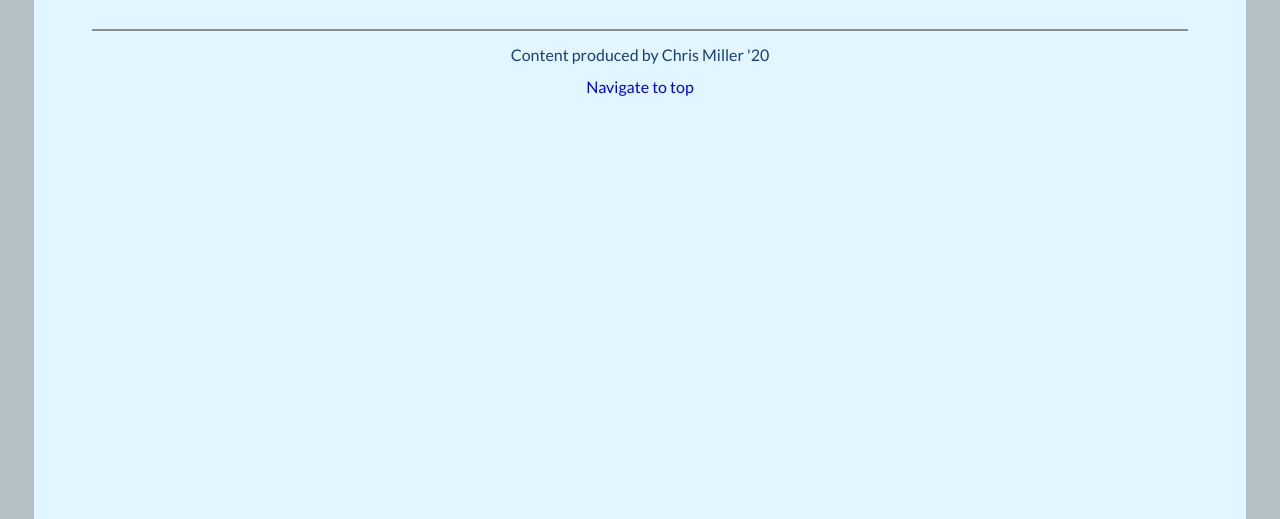
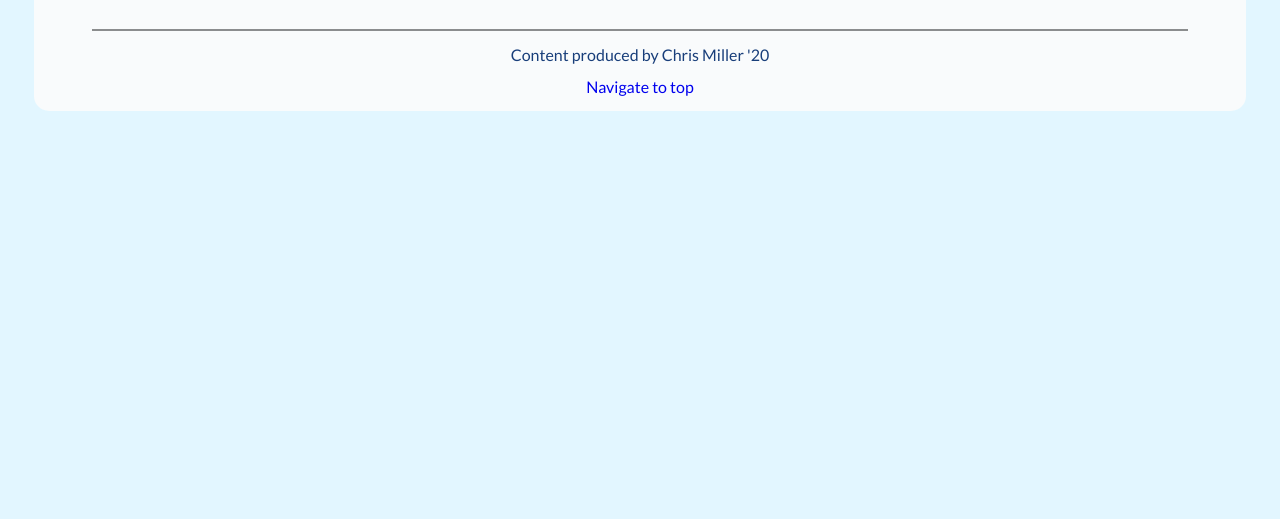
Before and after one commit to chrissmiller/csmiller, a plain HTML site: page index.html in a window 1280 px wide. Shown: the part 281-800 px from the top of the page. Drawn offline with Linux system fonts and the light colour scheme.

Commit message:
Updating coloring, added extracurricular work page

```diff
--- a/assets/stylesheets/main.css
+++ b/assets/stylesheets/main.css
@@ -58,14 +58,15 @@ table {
 }
 
 body {
-  background-color: rgba(179, 192, 198, 1);
+  background-color: rgba(226, 246, 255, 1);
 }
 
-html,body { height:100%; }
+html,body { min-height:100%; }
 
 #pageBody {
-  background-color: rgba(226, 246, 255, 1);
-  height:100%;
+  background-color: rgb(249, 251, 252);
+  min-height:100%;
+  border-radius: 0px 0px 15px 15px;
 }
 
 header {
@@ -176,7 +177,7 @@ p {
   font-size:25px;
 }
 
-#genericHead{
+.genericHead{
   margin:1em;
   font-size: 30px;
 }
--- a/index.html
+++ b/index.html
@@ -19,6 +19,7 @@
         <a class="btn btn-alt" href="index.html">Homepage</a>
         <a class="btn btn-alt" href="about.html">About Me</a>
         <a class="btn btn-alt" href="courses.html">Coursework</a>
+        <a class="btn btn-alt" href="extra.html">Extracurricular Work</a>
       </nav>
     </header>
 
```
Also changed, not shown: about.html (+2 -1 lines), courses.html (+2 -1 lines).
